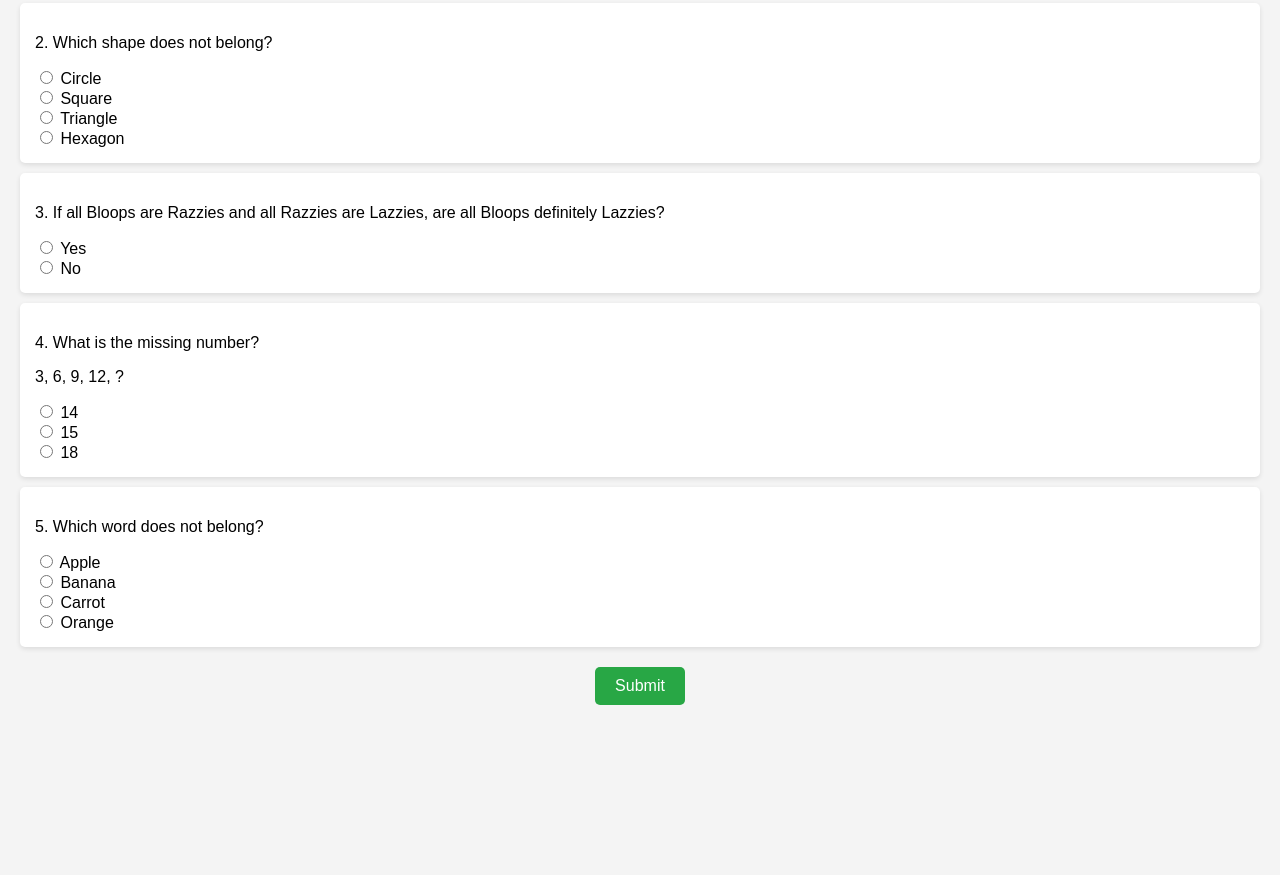
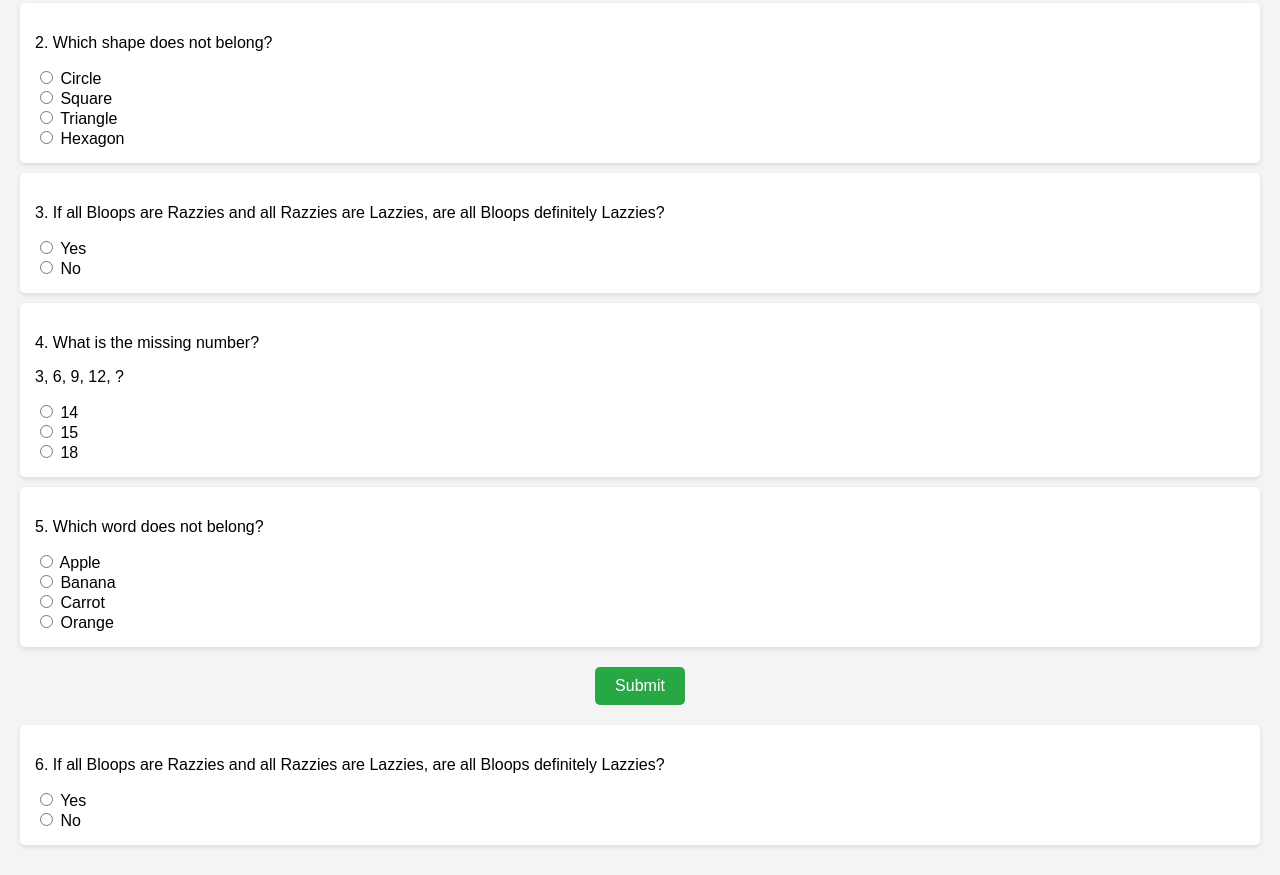
Before and after one commit to rbabakuliyev/IQ-test, a plain HTML site: page index.html in a window 1280 px wide. Shown: the part 247-1122 px from the top of the page. Before the commit the page ends 992 px from the top, so only its background shows below. Drawn offline with Linux system fonts and the light colour scheme.

Commit message:
Update index.html

```diff
--- a/index.html
+++ b/index.html
@@ -124,5 +124,10 @@
       resultElement.textContent += ` (Approximate IQ: ${iqScore})`;
     }
   </script>
+  <div class="question">
+  <p>6. If all Bloops are Razzies and all Razzies are Lazzies, are all Bloops definitely Lazzies?</p>
+  <input type="radio" name="q6" value="a"> Yes<br>
+  <input type="radio" name="q6" value="b"> No<br>
+</div>
 </body>
 </html>
```
